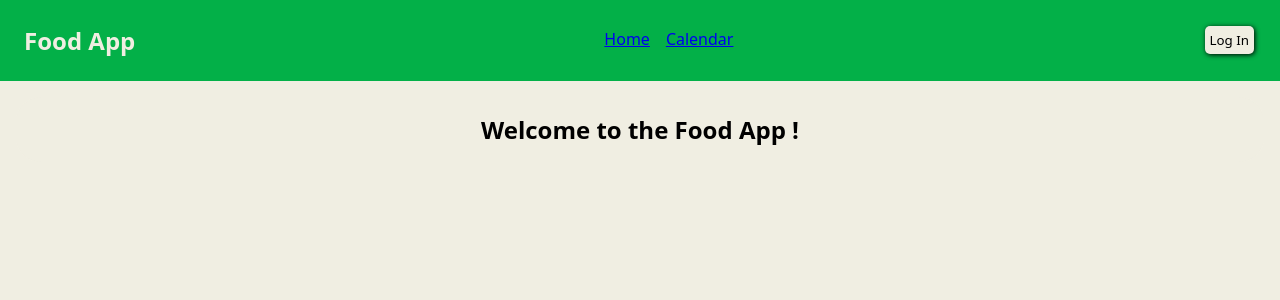
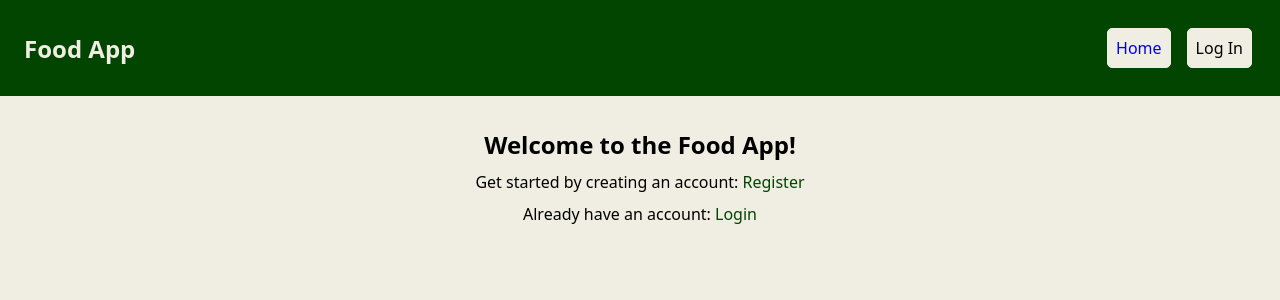
Before and after one commit to JRBirch/FoodCalendar, a React app in the folder frontend/react-app-ts/: page / in a window 1280 px wide. Shown: the top 300 px of the page. Built offline with nearby package versions, Linux system fonts and the light colour scheme; the HTML template or start-up script is replaced by a standard one.

Commit message:
[IMP] react-app-ts: Add layout and css improvements.
- Update the home page
- Update the navabar
- Update the login page

```diff
--- a/frontend/react-app-ts/src/components/Navbar/Navbar.tsx
+++ b/frontend/react-app-ts/src/components/Navbar/Navbar.tsx
@@ -1,11 +1,12 @@
 import axios from "axios";
 import { Link, useNavigate } from "react-router-dom";
+
 import { useGlobalContext } from "../../Context";
 
 import NavbarStyles from "./NavbarStyles.module.css";
 
 const Navbar = () => {
-  const { isLoggedIn, setAndClearIsLoggedIn, setAndClearUsername } = useGlobalContext();
+  const { isLoggedIn, setAndClearIsLoggedIn, setAndClearUsername, username } = useGlobalContext();
 
   const navigate = useNavigate();
 
@@ -26,22 +27,19 @@ const Navbar = () => {
 
   return (
     <nav className={NavbarStyles.nav}>
-      <h1>Food App</h1>
+      {isLoggedIn ? <h1>{username}'s Food App</h1> : <h1>Food App</h1>}
       <div className={NavbarStyles.links}>
-        <Link to="/">Home</Link>
-        <Link to="/calendar">Calendar</Link>
+      {/* Conditionally render login / log out button */}
+      <Link to="/" className={NavbarStyles.link}>Home</Link>
+      {isLoggedIn ? (
+          <>
+            <Link to="/calendar" className={NavbarStyles.link}>Calendar</Link>
+            <button onClick={handleLogout} className={NavbarStyles.link}>Logout</button>
+          </>
+      ) : (
+          <button onClick={() => navigate("/login")} className={NavbarStyles.link}>Log In</button>
+      )}
       </div>
-
-      {/* Conditionally render login / log out button */}
-      {isLoggedIn ? (
-        <div>
-          <button onClick={handleLogout} className={NavbarStyles.button}>Logout</button>
-        </div>
-      ) : (
-        <div>
-          <button onClick={() => navigate("/login")} className={NavbarStyles.button}>Log In</button>
-        </div>
-      )}
     </nav>
   );
 };
--- a/frontend/react-app-ts/src/components/Navbar/NavbarStyles.module.css
+++ b/frontend/react-app-ts/src/components/Navbar/NavbarStyles.module.css
@@ -2,10 +2,11 @@
 
 .nav{
     padding: 1.5rem;
-    background-color: var(--hover-color);
+    background-color: var(--green);
     color: var(--cream);
     display: flex;
     justify-content: space-between;
+    align-items: center;
     min-width: 100%;
     position: sticky;
 }
@@ -16,17 +17,23 @@
     gap:1rem;
 }
 
-.button{
-    color: black;
+.link{
+    text-decoration: none;
+    border: 1px solid var(--cream);
+    border-radius: 5px;
+    padding: 0.5rem;
+    font-size: 1rem;
     background-color: var(--cream);
-    border: 0;
-    padding: 5px;
-    margin: 2px;
-    border-radius: 5px;
-    box-shadow: 1px 1px 5px black;
-    max-width: max-content;
 }
 
-.button:active{
+.link:hover{
+    background-color: var(--hover-color);
+}
+
+.link:active{
     box-shadow: 1px 0px 15px black;
 }
+
+.link:visited{
+    color: var(--green)
+}
--- a/frontend/react-app-ts/src/main.css
+++ b/frontend/react-app-ts/src/main.css
@@ -9,4 +9,5 @@
 
 html{
     background-color: var(--cream);
+    width: 100vw;
 }
--- a/frontend/react-app-ts/src/pages/Home/Home.tsx
+++ b/frontend/react-app-ts/src/pages/Home/Home.tsx
@@ -1,7 +1,25 @@
+import { Link } from "react-router-dom";
+
 import { useGlobalContext } from "../../Context";
 
+import Styles from "./HomeStyles.module.css";
+
 const Home = () => {
-  const { username } = useGlobalContext();
-  return <h2>Welcome to the Food App {username}!</h2>;
+  const { isLoggedIn, username } = useGlobalContext();
+  return <>
+  {isLoggedIn?(
+    <>
+    <h2>Welcome to the Food App {username}!</h2>
+    <p>Use your food calendar: <Link to="/calendar" className={Styles.link}>Calendar</Link></p>
+    </>
+  ):(
+    <>
+    <h2>Welcome to the Food App!</h2>
+    <p>Get started by creating an account: <Link to="/register" className={Styles.link}>Register</Link></p>
+    <p>Already have an account: <Link to="/login" className={Styles.link}>Login</Link></p>
+    </>
+  )}
+
+  </>
 };
 export default Home;
--- /dev/null
+++ b/frontend/react-app-ts/src/pages/Home/HomeStyles.module.css
@@ -0,0 +1,10 @@
+@import "../../vars.css";
+
+.link{
+    color: var(--green);
+    text-decoration: none;
+}
+
+.link:visited{
+    color: var(--hover-color)
+}
--- a/frontend/react-app-ts/src/pages/Login/Login.tsx
+++ b/frontend/react-app-ts/src/pages/Login/Login.tsx
@@ -27,7 +27,7 @@ const LoginScreen = () => {
       setIsLoggedIn(true);
       setUsername(username);
       setLoginInfo(initialLoginInfo);
-      navigate("/");
+      navigate("/calendar");
     } catch (error) {
       console.log(error);
     }
@@ -71,7 +71,7 @@ const LoginScreen = () => {
         <button type="submit" className={LoginStyles.button}>
           Submit
         </button>
-        <Link to="/register">Register</Link>
+        <Link to="/register" className={LoginStyles.link}>Register</Link>
       </form>
     </>
   );
--- a/frontend/react-app-ts/src/pages/Login/LoginStyles.module.css
+++ b/frontend/react-app-ts/src/pages/Login/LoginStyles.module.css
@@ -40,3 +40,12 @@
 .button:active{
     box-shadow: 1px 0px 15px black;
 }
+
+.link{
+    color: var(--cream);
+    text-decoration: none;
+}
+
+.link:visited{
+    color: var(--hover-color)
+}
```
